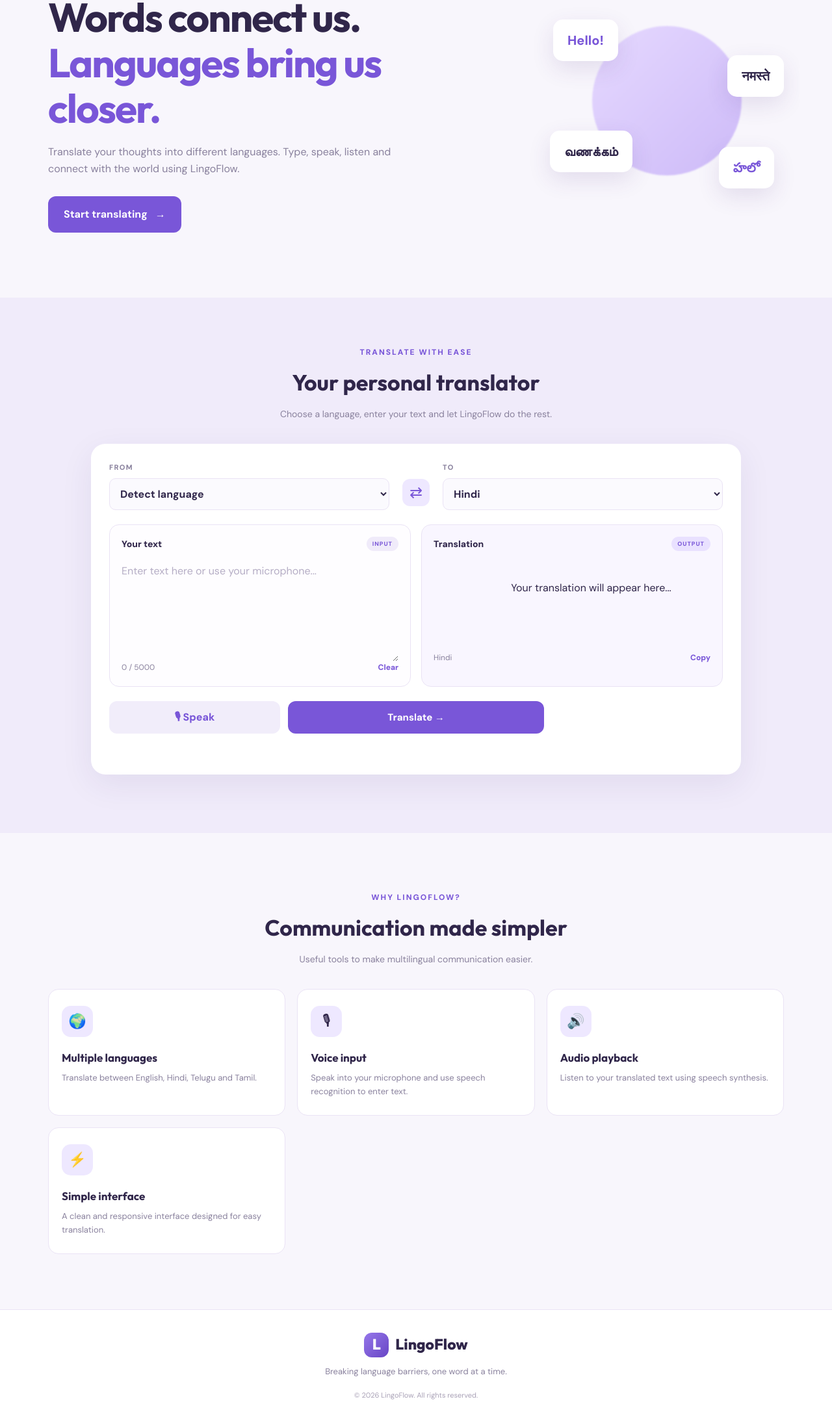
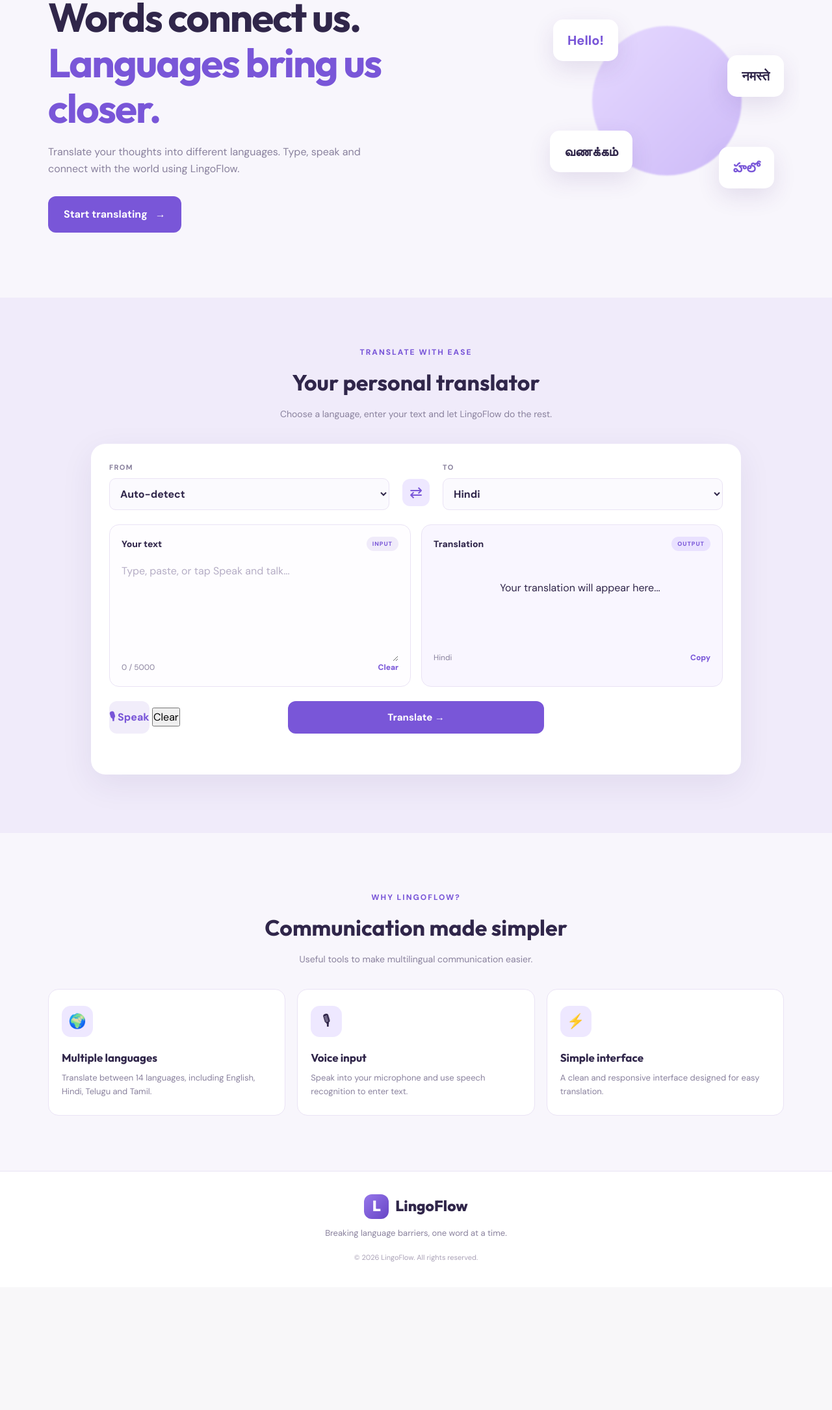
Before and after one commit to Maqdubia/LingoFlow, a Flask app: page / in a window 1280 px wide. Shown: the part 226-2396 px from the top of the page at 65% size. After the commit the page ends 2168 px from the top, so only its background shows below. Run offline with Flask 3, Linux system fonts and the light colour scheme.

Commit message:
Update index.html

```diff
--- a/templates/index.html
+++ b/templates/index.html
@@ -4,26 +4,14 @@
 <head>
     <meta charset="UTF-8">
     <meta name="viewport" content="width=device-width, initial-scale=1.0">
+    <title>LingoFlow | Language Translator</title>
+    <meta name="description" content="LingoFlow is a multilingual text and voice translator.">
 
-    <title>LingoFlow | Language Translator</title>
-
-    <meta
-        name="description"
-        content="LingoFlow is a multilingual text and voice translator."
-    >
-
-    <link rel="stylesheet"
-          href="{{ url_for('static', filename='style.css') }}">
-
+    <link rel="stylesheet" href="{{ url_for('static', filename='style.css') }}">
     <link rel="preconnect" href="https://fonts.googleapis.com">
     <link rel="preconnect" href="https://fonts.gstatic.com" crossorigin>
-
-    <link
-        href="https://fonts.googleapis.com/css2?family=DM+Sans:wght@400;500;600;700;800&family=Outfit:wght@400;500;600;700;800&display=swap"
-        rel="stylesheet"
-    >
+    <link href="https://fonts.googleapis.com/css2?family=DM+Sans:wght@400;500;600;700;800&family=Outfit:wght@400;500;600;700;800&display=swap" rel="stylesheet">
 </head>
-
 <body>
 
 <header class="navbar">
@@ -32,45 +20,24 @@
             <span class="brand-icon">L</span>
             <span>LingoFlow</span>
         </a>
-
         <nav class="nav-links">
             <a href="#translator">Translator</a>
             <a href="#features">Features</a>
         </nav>
-
-            <a href="#translator" class="nav-button">
-                Start translating
-            </a>
+        <a href="#translator" class="nav-button">Start translating</a>
     </div>
 </header>
 
-
 <main>
-
     <section class="hero">
         <div class="hero-content">
-
             <div class="hero-label">
                 <span class="hero-dot"></span>
                 YOUR WORLD, YOUR LANGUAGE
             </div>
-
-                <h1>
-                    Words connect us.<br>
-                    <span>Languages bring us closer.</span>
-                </h1>
-
-                <p>
-                    Translate your thoughts into different languages.
-                    Type, speak, listen and connect with the world
-                    using LingoFlow.
-                </p>
-
-                <a href="#translator" class="primary-button">
-                    Start translating
-                    <span>→</span>
-                </a>
-
+            <h1>Words connect us.<br><span>Languages bring us closer.</span></h1>
+            <p>Translate your thoughts into different languages. Type, speak and connect with the world using LingoFlow.</p>
+            <a href="#translator" class="primary-button">Start translating <span>→</span></a>
         </div>
 
         <div class="hero-decoration">
@@ -82,154 +49,113 @@
         </div>
     </section>
 
-
     <section class="translator-section" id="translator">
-
         <div class="section-heading">
             <span class="eyebrow">TRANSLATE WITH EASE</span>
             <h2>Your personal translator</h2>
             <p>Choose a language, enter your text and let LingoFlow do the rest.</p>
         </div>
 
-
         <div class="translator-card">
-
             <div class="language-bar">
-
                 <div class="language-select">
                     <label for="sourceLanguage">FROM</label>
-
                     <select id="sourceLanguage">
-                            <option value="auto">Detect language</option>
+                        <option value="auto">Auto-detect</option>
                         <option value="en">English</option>
                         <option value="hi">Hindi</option>
                         <option value="te">Telugu</option>
                         <option value="ta">Tamil</option>
+                        <option value="es">Spanish</option>
+                        <option value="fr">French</option>
+                        <option value="de">German</option>
+                        <option value="it">Italian</option>
+                        <option value="pt">Portuguese</option>
+                        <option value="ar">Arabic</option>
+                        <option value="ja">Japanese</option>
+                        <option value="ko">Korean</option>
+                        <option value="zh-CN">Chinese</option>
+                        <option value="nl">Dutch</option>
                     </select>
                 </div>
 
-
-                    <button
-                        class="swap-button"
-                        id="swapButton"
-                        type="button"
-                        title="Swap languages"
-                        aria-label="Swap languages"
-                    >
-                        ⇄
-                    </button>
-
+                <button class="swap-button" id="swapButton" type="button"
+                        title="Swap languages" aria-label="Swap languages">⇄</button>
 
                 <div class="language-select">
                     <label for="targetLanguage">TO</label>
-
                     <select id="targetLanguage">
                         <option value="hi">Hindi</option>
                         <option value="en">English</option>
                         <option value="te">Telugu</option>
                         <option value="ta">Tamil</option>
+                        <option value="es">Spanish</option>
+                        <option value="fr">French</option>
+                        <option value="de">German</option>
+                        <option value="it">Italian</option>
+                        <option value="pt">Portuguese</option>
+                        <option value="ar">Arabic</option>
+                        <option value="ja">Japanese</option>
+                        <option value="ko">Korean</option>
+                        <option value="zh-CN">Chinese</option>
+                        <option value="nl">Dutch</option>
                     </select>
                 </div>
-
             </div>
 
-
             <div class="translation-panels">
-
                 <div class="translation-panel input-panel">
-
                     <div class="panel-heading">
                         <span>Your text</span>
                         <span class="panel-tag">INPUT</span>
                     </div>
 
-                        <textarea
-                            id="inputText"
-                            maxlength="5000"
-                            placeholder="Enter text here or use your microphone..."
-                        ></textarea>
+                    <textarea id="inputText" maxlength="5000"
+                              placeholder="Type, paste, or tap Speak and talk..."></textarea>
 
                     <div class="panel-bottom">
                         <span id="characterCount">0 / 5000</span>
-
-                            <button
-                                id="clearButton"
-                                class="text-button"
-                                type="button"
-                            >
-                                Clear
-                            </button>
+                        <button id="clearButton" class="text-button" type="button">Clear</button>
+                    </div>
                 </div>
 
-                    </div>
-
-
                 <div class="translation-panel output-panel">
-
                     <div class="panel-heading">
                         <span>Translation</span>
                         <span class="panel-tag output-tag">OUTPUT</span>
                     </div>
 
-                        <div
-                            id="outputText"
-                            class="output-text"
-                            aria-live="polite"
-                        >
+                    <div id="outputText" class="output-text" aria-live="polite">
                         Your translation will appear here...
                     </div>
 
                     <div class="panel-bottom output-bottom">
-
                         <span id="outputLanguage">Hindi</span>
-
-                            <button
-                                id="copyButton"
-                                class="text-button"
-                                type="button"
-                            >
-                                Copy
-                            </button>
-
+                        <button id="copyButton" class="text-button" type="button">Copy</button>
+                    </div>
+                </div>
             </div>
 
+            <div class="translator-actions">
+                <div class="input-actions">
+                    <button id="micButton" class="secondary-button" type="button">
+                        <span>🎙</span> Speak
+                    </button>
+                    <button id="clearActionButton" class="clear-action-button" type="button">
+                        Clear
+                    </button>
                 </div>
 
-                </div>
-
-
-                <div class="translator-actions">
-
-                    <button
-                        id="micButton"
-                        class="secondary-button"
-                        type="button"
-                    >
-                        <span>🎙</span>
-                        Speak
+                <button id="translateButton" class="translate-button" type="button">
+                    Translate <span>→</span>
                 </button>
-
-                    <button
-                        id="translateButton"
-                        class="translate-button"
-                        type="button"
-                    >
-                        Translate
-                        <span>→</span>
-                    </button>
-
-
             </div>
 
             <p id="statusMessage" class="status-message" role="status"></p>
-
         </div>
-
     </section>
 
-
     <section class="features-section" id="features">
-
         <div class="section-heading">
             <span class="eyebrow">WHY LINGOFLOW?</span>
             <h2>Communication made simpler</h2>
@@ -237,11 +163,10 @@
         </div>
 
         <div class="features-grid">
-
             <article class="feature-card">
                 <div class="feature-icon">🌍</div>
                 <h3>Multiple languages</h3>
-                    <p>Translate between English, Hindi, Telugu and Tamil.</p>
+                <p>Translate between 14 languages, including English, Hindi, Telugu and Tamil.</p>
             </article>
 
             <article class="feature-card">
@@ -251,36 +176,23 @@
             </article>
 
             <article class="feature-card">
-                    <div class="feature-icon">🔊</div>
-                    <h3>Audio playback</h3>
-                    <p>Listen to your translated text using speech synthesis.</p>
-                </article>
-
-                <article class="feature-card">
                 <div class="feature-icon">⚡</div>
                 <h3>Simple interface</h3>
                 <p>A clean and responsive interface designed for easy translation.</p>
             </article>
-
         </div>
-
     </section>
-
 </main>
-
 
 <footer class="footer">
     <a href="/" class="brand footer-brand">
         <span class="brand-icon">L</span>
         <span>LingoFlow</span>
     </a>
-
     <p>Breaking language barriers, one word at a time.</p>
     <span class="copyright">© 2026 LingoFlow. All rights reserved.</span>
 </footer>
 
-
 <script src="{{ url_for('static', filename='script.js') }}"></script>
-
 </body>
 </html>
```
Lines whose indentation alone changed are shown as unchanged.
